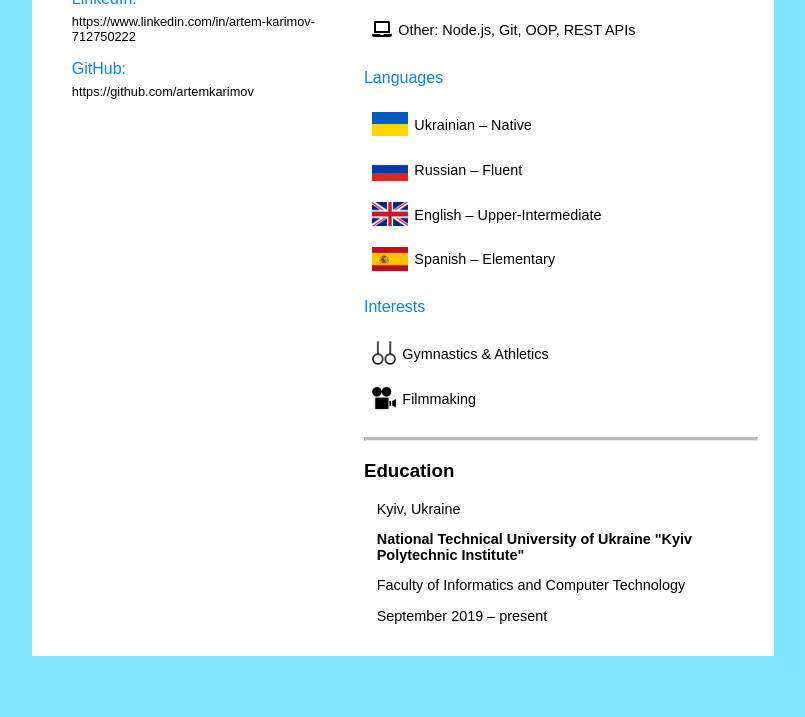
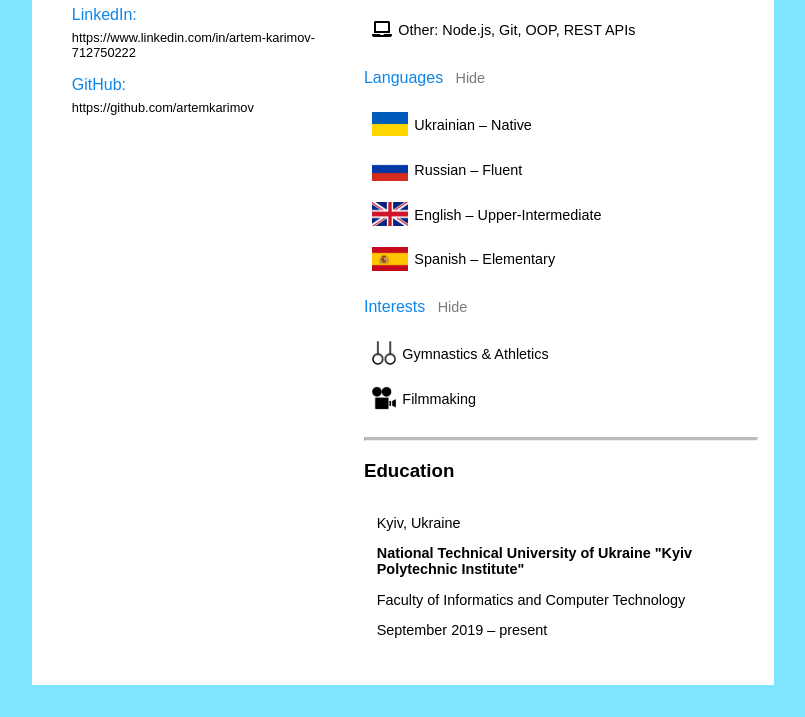
Before and after one commit to tyomakarimov/cv, a plain HTML site: page index.html in a window 1280 px wide. Shown: the part 464-1181 px from the top of the page, without its empty margins (237-1042 px from the left). Before the commit the page ends 1152 px from the top, so only its background shows below. Drawn offline with Linux system fonts and the light colour scheme.

Commit message:
Add: user interaction and animation

```diff
--- a/index.html
+++ b/index.html
@@ -26,15 +26,24 @@
           <hr />
           <h3>Skills and Interests</h3>
           <section>
-            <p class="title">Technical Skills</p>
+            <div>
+              <p class="title">Technical Skills</p>
+              <button class="toggle_button">Hide</button>
+            </div>
             <ul id="skills"></ul>
           </section>
           <section>
-            <p class="title">Languages</p>
+            <div>
+              <p class="title">Languages</p>
+              <button class="toggle_button">Hide</button>
+            </div>
             <ul id="languages"></ul>
           </section>
           <section>
-            <p class="title">Interests</p>
+            <div>
+              <p class="title">Interests</p>
+              <button class="toggle_button">Hide</button>
+            </div>
             <ul id="interests"></ul>
           </section>
           <hr />
--- a/index.js
+++ b/index.js
@@ -55,3 +55,23 @@ for (const { location, institution, additionalInformation, period } of instituti
     </li>
   `;
 }
+
+const buttons = document.getElementsByClassName('toggle_button');
+
+for (const button of buttons) {
+  button.addEventListener('click', () => {
+    console.log('clicked');
+    const ul = button.parentElement.nextSibling.nextSibling;
+    console.log(ul)
+    const li = ul.firstChild.nextSibling;
+    const height = ul.offsetHeight;
+    if (height) {
+      li.style.marginTop = `-${height + 30}px`;
+      button.innerText = 'Show';
+    }
+    else {
+      li.style.marginTop = `0px`;
+      button.innerText = 'Hide';
+    }
+  });
+}
--- a/styles.css
+++ b/styles.css
@@ -5,7 +5,7 @@ body {
 }
 
 .main {
-  background-color: #ffffff;
+  background-color: #fff;
   width: 58%;
   margin: 2rem 21%;
   padding-bottom: 1rem;
@@ -45,14 +45,36 @@ main {
   display: flex;
 }
 
+section div {
+  display: flex;
+  margin-top: -1rem;
+  margin-bottom: -1rem;
+}
+
+.toggle_button {
+  border: none;
+  background-color: #fff;
+  color: rgb(122, 122, 122);
+  font-size: 0.9rem;
+  cursor: pointer;
+  margin-left: 0.4rem;
+  margin-top: 0.08rem;
+}
+
+.toggle_button:hover {
+  text-decoration: underline;
+}
+
 ul {
   list-style: none;
+  overflow: hidden;
 }
 
 #skills li,
 #languages li,
 #interests li {
   display: flex;
+  transition: 0.8s;
 }
 
 li img {
```
Also changed, not shown: 1 other file.
